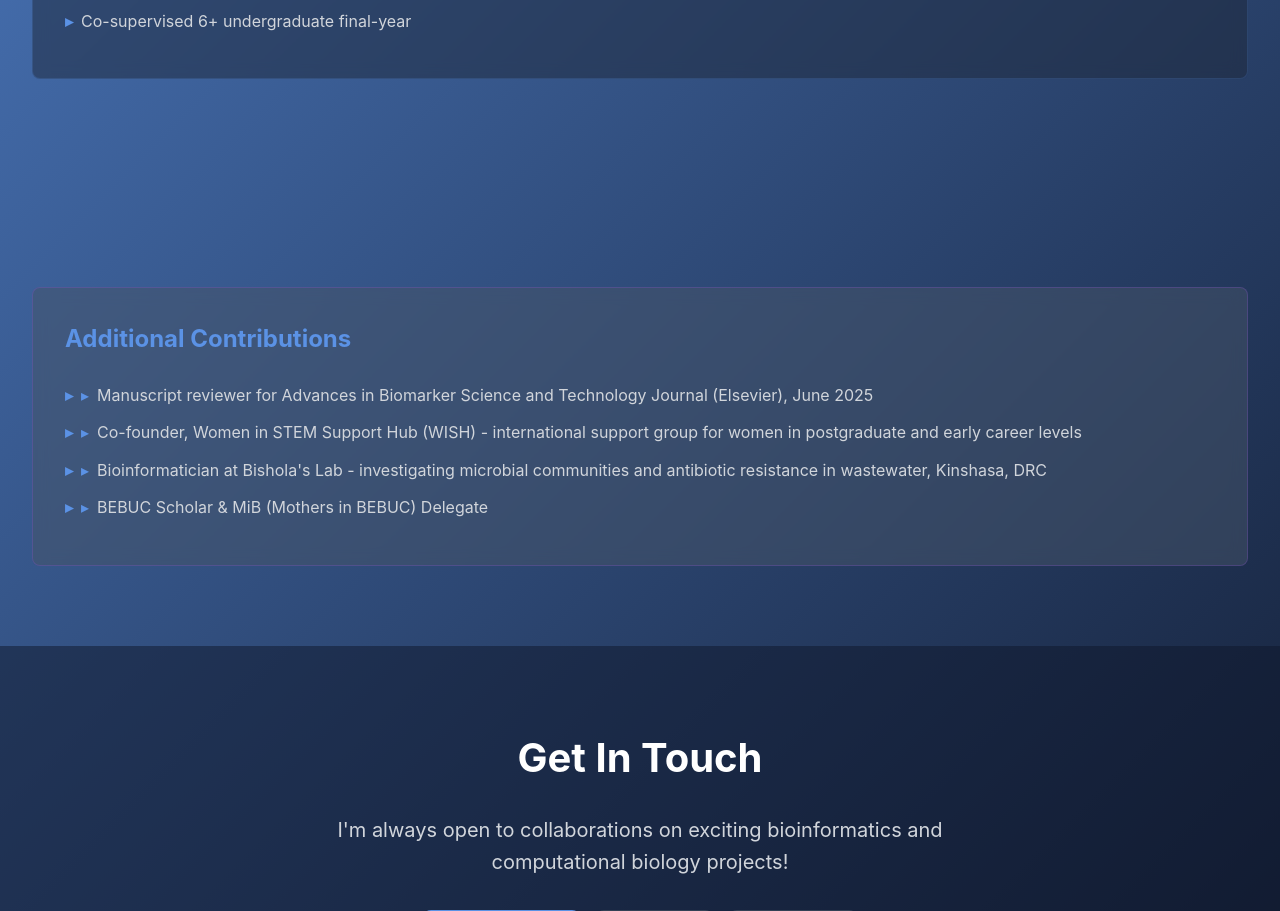
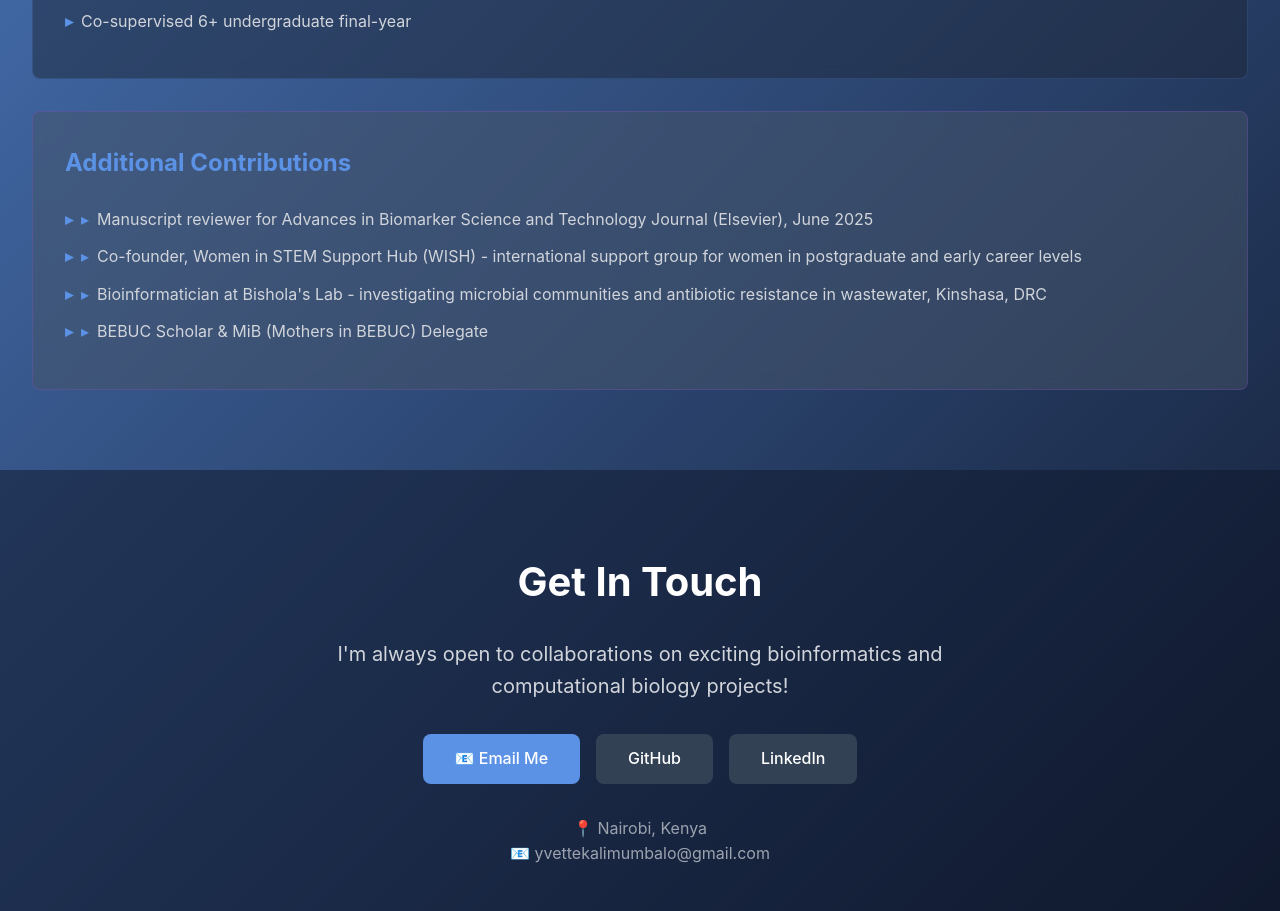
Before and after one commit to YvetteKal/YvetteKal.github.io, a plain HTML site: page index.html in a window 1280 px wide. Shown: the part 4949-5860 px from the top of the page. Drawn offline with nearby package versions, Linux system fonts and the light colour scheme.

Commit message:
additional info div added to experience section

```diff
--- a/index.html
+++ b/index.html
@@ -777,12 +777,8 @@
                         <li>Co-supervised 6+ undergraduate final-year</li>
                     </ul>
                 </div>
-            </div>
-    </section>
-    <!-- Additional Contributions -->
-    <section id="additional-contributions">
-        <div class="container" style="margin-top: 3rem;">
-            <div style="background: rgba(71, 85, 105, 0.5); backdrop-filter: blur(8px); border-radius: 0.5rem; padding: 2rem; border: 1px solid rgba(168, 85, 247, 0.2);">
+                <!-- Additional Contributions -->
+                <div style="background: rgba(71, 85, 105, 0.5); backdrop-filter: blur(8px); border-radius: 0.5rem; padding: 2rem; border: 1px solid rgba(168, 85, 247, 0.2);">
                 <h3 style="font-size: 1.5rem; font-weight: bold; color: #5B92E5; margin-bottom: 1.5rem;">Additional Contributions</h3>
                 <ul style="list-style: none; color: #d1d5db; margin: 0; padding: 0;">
                     <li style="display: flex; align-items: flex-start; margin-bottom: 0.75rem;">
@@ -803,7 +799,7 @@
                     </li>
                 </ul>
             </div>
-        </div>
+            </div>
     </section>
 
     <!-- Contact Section -->
```
